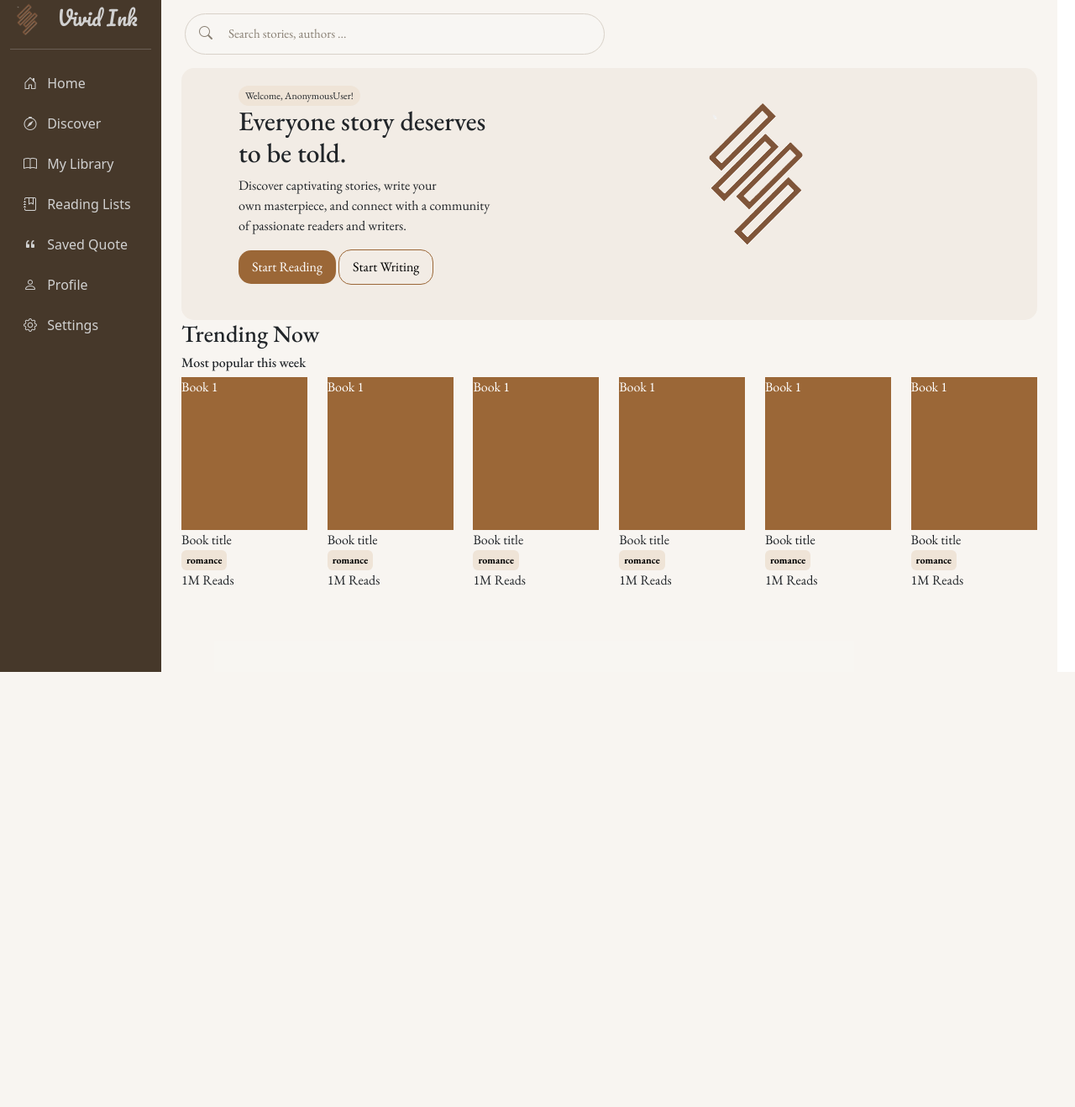
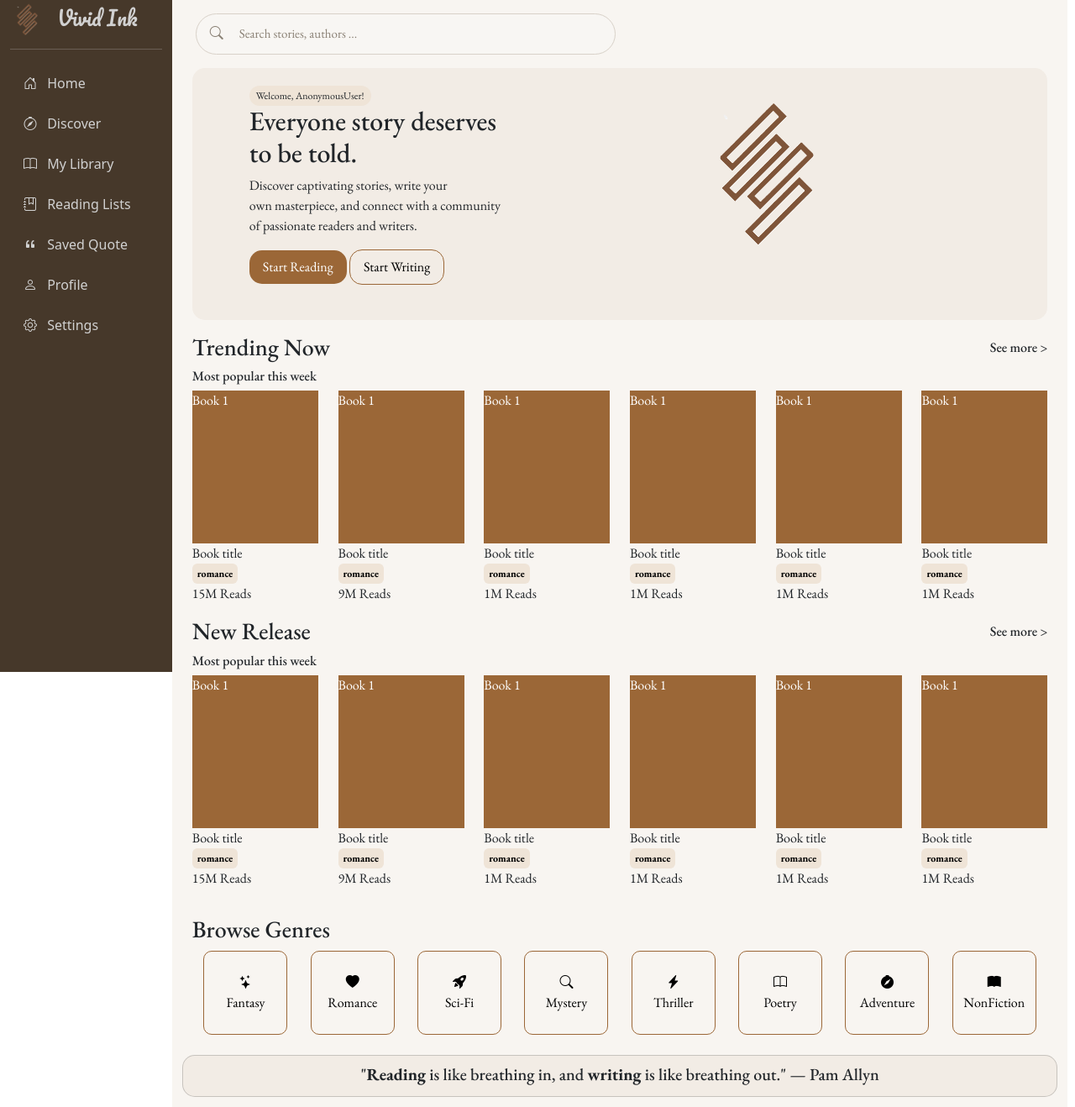
Before and after one commit to joyinalgorithms/capstone, a Django app: page /reader/ in a window 1280 px wide. Shown: the whole page at 84% size. Before the commit the page ends 800 px from the top, so only its background shows below. Run offline with Django 5.2, Linux system fonts and the light colour scheme.

Commit message:
Finish the initial page layout for the Homepage

```diff
--- a/capstone/reader/static/css/index.css
+++ b/capstone/reader/static/css/index.css
@@ -4,6 +4,13 @@
     height: 300px;
     border-radius: 15px;
     padding: 20px;
+}
+.card{
+    background-color: #f2ece5;
+    box-shadow: 5px;
+    height: 50px;
+    border-radius: 15px;
+    padding-top: 10px;
 }
 .welcome-badge {
     background: #efe4d7;
@@ -40,3 +47,11 @@
     background-color:#9b6737;
     color: white;
 }
+.genre-card {
+    border: 1px solid #9b6737;
+    padding: 15px;
+    width: 100px;
+    height: 100px;
+    color: black;
+    border-radius: 10px;
+}
--- a/capstone/reader/static/css/layout.css
+++ b/capstone/reader/static/css/layout.css
@@ -1,7 +1,8 @@
 .body {
     background-color: #f8f5f1ee;
     font-family: "EB Garamond", serif;
-    margin-left: 15%;
+    margin-left: 16%;
+    padding-bottom: 1%;
   }
   .sidebar {
     background-color: #46382a;
@@ -9,7 +10,7 @@
     position: fixed;
     top: 0;
     left: 0;
-    width: 15%;
+    width: 16%;
   }
   .sidebar img {
     width: 40px;
--- a/capstone/reader/templates/reader/index.html
+++ b/capstone/reader/templates/reader/index.html
@@ -1,95 +1,162 @@
-{% extends "reader/layout.html" %}
-{% load static %}
-{% block title %} Home {%endblock %}
-{% block style %}
-<link rel="stylesheet" href="{% static 'css/index.css' %}">
-{% endblock %}
-{% block body %}
-{% include 'reader/searchbar.html' %}
+{% extends "reader/layout.html" %} {% load static %} {% block title %} Home
+{%endblock %} {% block style %}
+<link rel="stylesheet" href="{% static 'css/index.css' %}" />
+{% endblock %} {% block body %} {% include 'reader/searchbar.html' %}
 <section class="container-fluid hero-section">
   <div class="hero-card d-flex flex-row">
     <!--LEFT SIDE-->
     <div class="flex-fill ps-5">
-            <span class="welcome-badge">
-                Welcome, {{ user }}!
-            </span>
+      <span class="welcome-badge"> Welcome, {{ user }}! </span>
       <h2>
         Everyone story deserves
-                <br>
+        <br />
         to be told.
       </h2>
       <p>
         Discover captivating stories, write your
-                <br>own masterpiece, and connect with a community
-                <br> of passionate readers and writers.
+        <br />own masterpiece, and connect with a community <br />
+        of passionate readers and writers.
       </p>
-            <button class="btn-reading py-2 px-3">
-                Start Reading
-            </button>
-            <button class="btn-writing py-2 px-3">
-                Start Writing
-            </button>
+      <button class="btn-reading py-2 px-3">Start Reading</button>
+      <button class="btn-writing py-2 px-3">Start Writing</button>
     </div>
 
     <!--RIGHT SIDE-->
-        <div class="flex-fill ">
-                <img src="{% static 'reader/vividink.png' %}" alt="">
+    <div class="flex-fill">
+      <img src="{% static 'reader/vividink.png' %}" alt="" />
     </div>
   </div>
 </section>
 
-<section class="container-fluid">
+<section class="container-fluid mt-3">
+  <div class="d-flex flex-row justify-content-between align-items-center">
     <h3>Trending Now</h3>
+    <h6>See more ></h6>
+  </div>
   <h6>Most popular this week</h6>
   <div class="d-flex flex-row justify-content-between">
     <div class="book-item-container d-flex flex-column">
-            <div class="book-item">
-                Book 1
+      <div class="book-item">Book 1</div>
+      <div>Book title</div>
+      <span class="badge">romance</span>
+      <p>15M Reads</p>
     </div>
+    <div class="book-item-container d-flex flex-column">
+      <div class="book-item">Book 1</div>
+      <div>Book title</div>
+      <span class="badge">romance</span>
+      <p>9M Reads</p>
+    </div>
+    <div class="book-item-container d-flex flex-column">
+      <div class="book-item">Book 1</div>
       <div>Book title</div>
       <span class="badge">romance</span>
       <p>1M Reads</p>
     </div>
     <div class="book-item-container d-flex flex-column">
-            <div class="book-item">
-                Book 1
-            </div>
+      <div class="book-item">Book 1</div>
       <div>Book title</div>
       <span class="badge">romance</span>
       <p>1M Reads</p>
     </div>
     <div class="book-item-container d-flex flex-column">
-            <div class="book-item">
-                Book 1
-            </div>
+      <div class="book-item">Book 1</div>
       <div>Book title</div>
       <span class="badge">romance</span>
       <p>1M Reads</p>
     </div>
     <div class="book-item-container d-flex flex-column">
-            <div class="book-item">
-                Book 1
+      <div class="book-item">Book 1</div>
+      <div>Book title</div>
+      <span class="badge">romance</span>
+      <p>1M Reads</p>
     </div>
+  </div>
+  <div class="d-flex flex-row justify-content-between align-items-center">
+    <h3>New Release</h3>
+    <h6>See more ></h6>
+  </div>
+  <h6>Most popular this week</h6>
+  <div class="d-flex flex-row justify-content-between">
+    <div class="book-item-container d-flex flex-column">
+      <div class="book-item">Book 1</div>
+      <div>Book title</div>
+      <span class="badge">romance</span>
+      <p>15M Reads</p>
+    </div>
+    <div class="book-item-container d-flex flex-column">
+      <div class="book-item">Book 1</div>
+      <div>Book title</div>
+      <span class="badge">romance</span>
+      <p>9M Reads</p>
+    </div>
+    <div class="book-item-container d-flex flex-column">
+      <div class="book-item">Book 1</div>
       <div>Book title</div>
       <span class="badge">romance</span>
       <p>1M Reads</p>
     </div>
     <div class="book-item-container d-flex flex-column">
-            <div class="book-item">
-                Book 1
-            </div>
+      <div class="book-item">Book 1</div>
       <div>Book title</div>
       <span class="badge">romance</span>
       <p>1M Reads</p>
     </div>
     <div class="book-item-container d-flex flex-column">
-            <div class="book-item">
-                Book 1
+      <div class="book-item">Book 1</div>
+      <div>Book title</div>
+      <span class="badge">romance</span>
+      <p>1M Reads</p>
     </div>
+    <div class="book-item-container d-flex flex-column">
+      <div class="book-item">Book 1</div>
       <div>Book title</div>
       <span class="badge">romance</span>
       <p>1M Reads</p>
     </div>
   </div>
 </section>
+
+
+<section class="container-fluid mt-3">
+    <h3>Browse Genres</h3>
+    <div class="genre-card-container d-flex flex-row justify-content-around">
+        <div class="genre-card d-flex flex-column justify-content-center align-items-center">
+            <i class="bi bi-stars"></i>
+            Fantasy
+        </div>
+        <div class="genre-card d-flex flex-column justify-content-center align-items-center">
+            <i class="bi bi-heart-fill"></i>
+            Romance
+        </div>
+        <div class="genre-card d-flex flex-column justify-content-center align-items-center">
+            <i class="bi bi-rocket-takeoff-fill"></i>
+            Sci-Fi
+        </div>
+        <div class="genre-card d-flex flex-column justify-content-center align-items-center">
+            <i class="bi bi-search"></i>
+            Mystery
+        </div>
+        <div class="genre-card d-flex flex-column justify-content-center align-items-center">
+            <i class="bi bi-lightning-charge-fill"></i>
+            Thriller
+        </div>
+        <div class="genre-card d-flex flex-column justify-content-center align-items-center">
+            <i class="bi bi-book"></i>
+            Poetry
+        </div>
+        <div class="genre-card d-flex flex-column justify-content-center align-items-center">
+            <i class="bi bi-compass-fill"></i>
+            Adventure
+        </div>
+        <div class="genre-card d-flex flex-column justify-content-center align-items-center">
+            <i class="bi bi-book-fill"></i>
+            NonFiction
+        </div>
+    </div>
+</section>
+
+<section class="container-fluid card text-center mt-4">
+    <h5>"<strong>Reading</strong> is like breathing in, and <strong>writing</strong> is like breathing out." — Pam Allyn</h5>
+</section>
 {% endblock %}
--- a/capstone/reader/templates/reader/layout.html
+++ b/capstone/reader/templates/reader/layout.html
@@ -60,7 +60,7 @@
       <!-- Desktop Sidebar-->
       <div class="row">
         {% include "reader/sidebar.html" %}
-        <div class="col-12 col-lg-10 body vh-100">
+        <div class="col-12 col-lg-10 body">
           <!--Body of the page-->
           {% block body %} {% endblock %}
         </div>
```
Lines whose indentation alone changed are shown as unchanged.
